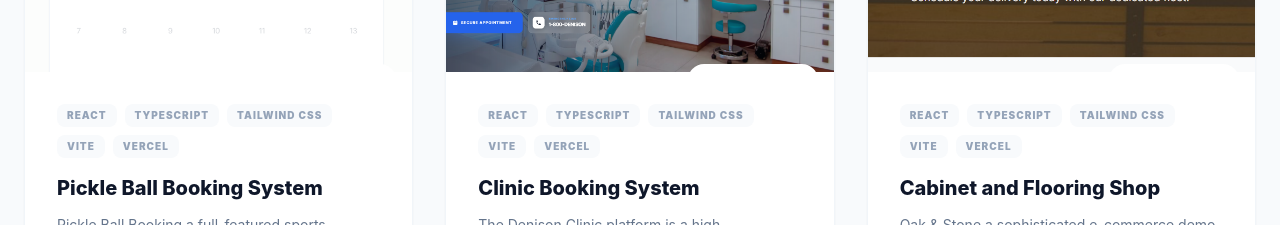
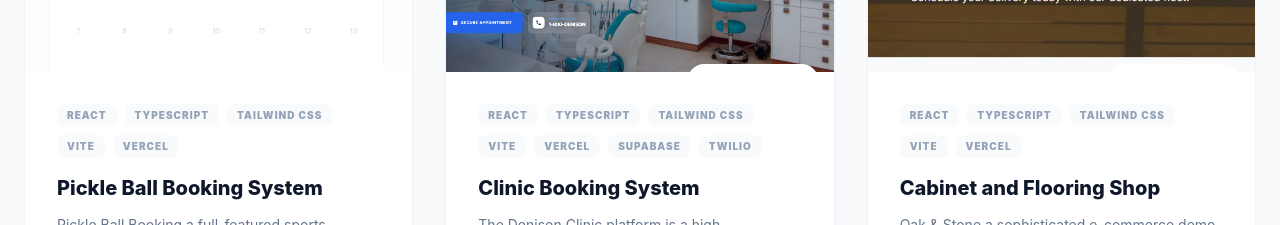
Before and after one commit to ricbarandog/my_portfolio, a React (Vite) app: page / in a window 1280 px wide. Shown: the part 4200-4425 px from the top of the page. Built offline with nearby package versions, Linux system fonts and the light colour scheme.

Commit message:
Update Portfolio.tsx

```diff
--- a/components/Portfolio.tsx
+++ b/components/Portfolio.tsx
@@ -19,7 +19,7 @@ const projects: ProjectLink[] = [
     url: "https://denison-clinic.vercel.app/",
     thumbnail: "/clinic.png",
     description: "The Denison Clinic platform is a high-performance practice management ecosystem that bridges the gap between premium patient care and administrative efficiency. Built on the Vercel-GitHub-Supabase stack, it transforms dental operations into a secure, digital-first experience.",
-    tags: ["React", "TypeScript", "Tailwind CSS", "Vite", "Vercel"]
+    tags: ["React", "TypeScript", "Tailwind CSS", "Vite", "Vercel", "Supabase","Twilio"]
   },
 
   {
```
